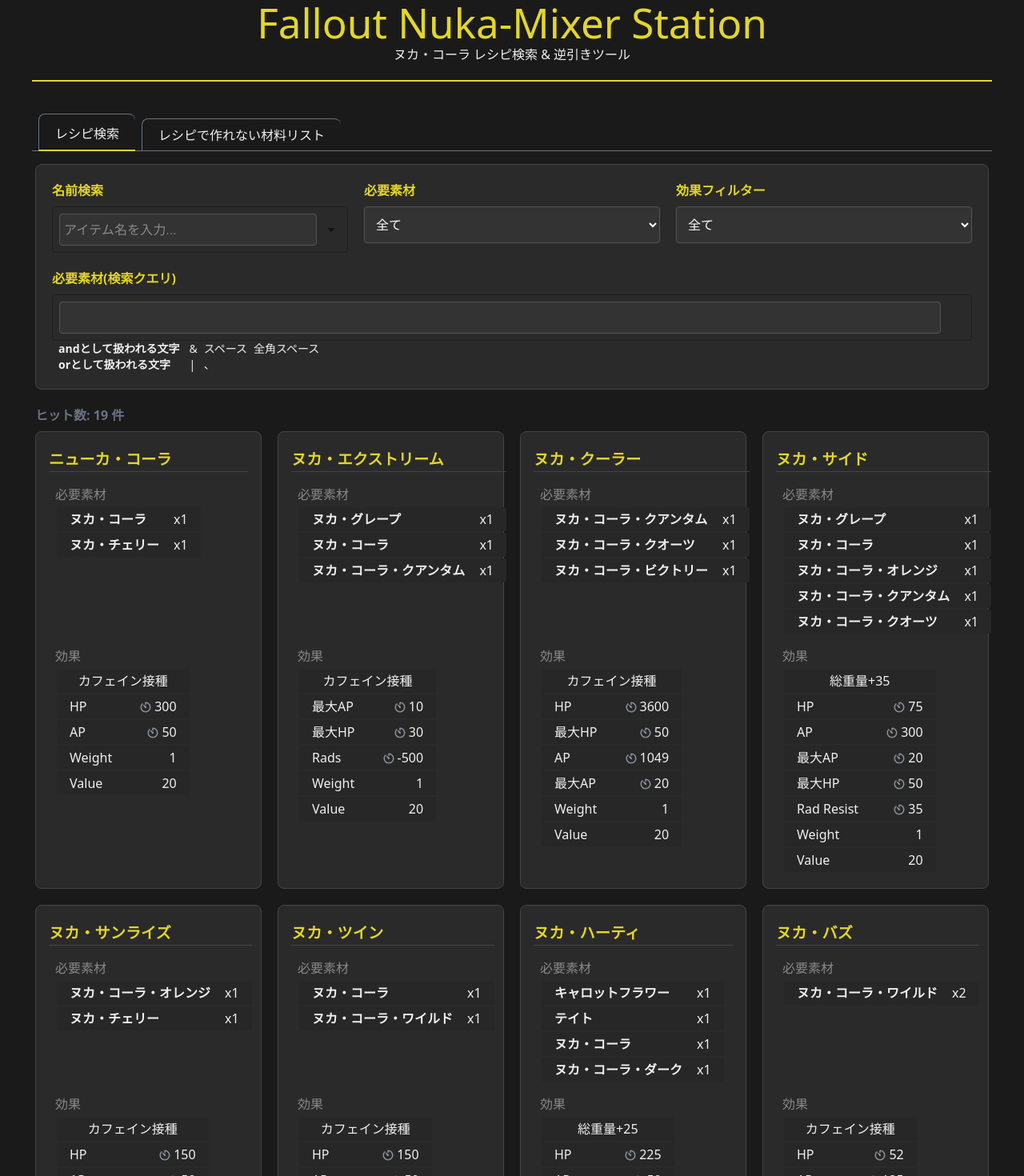
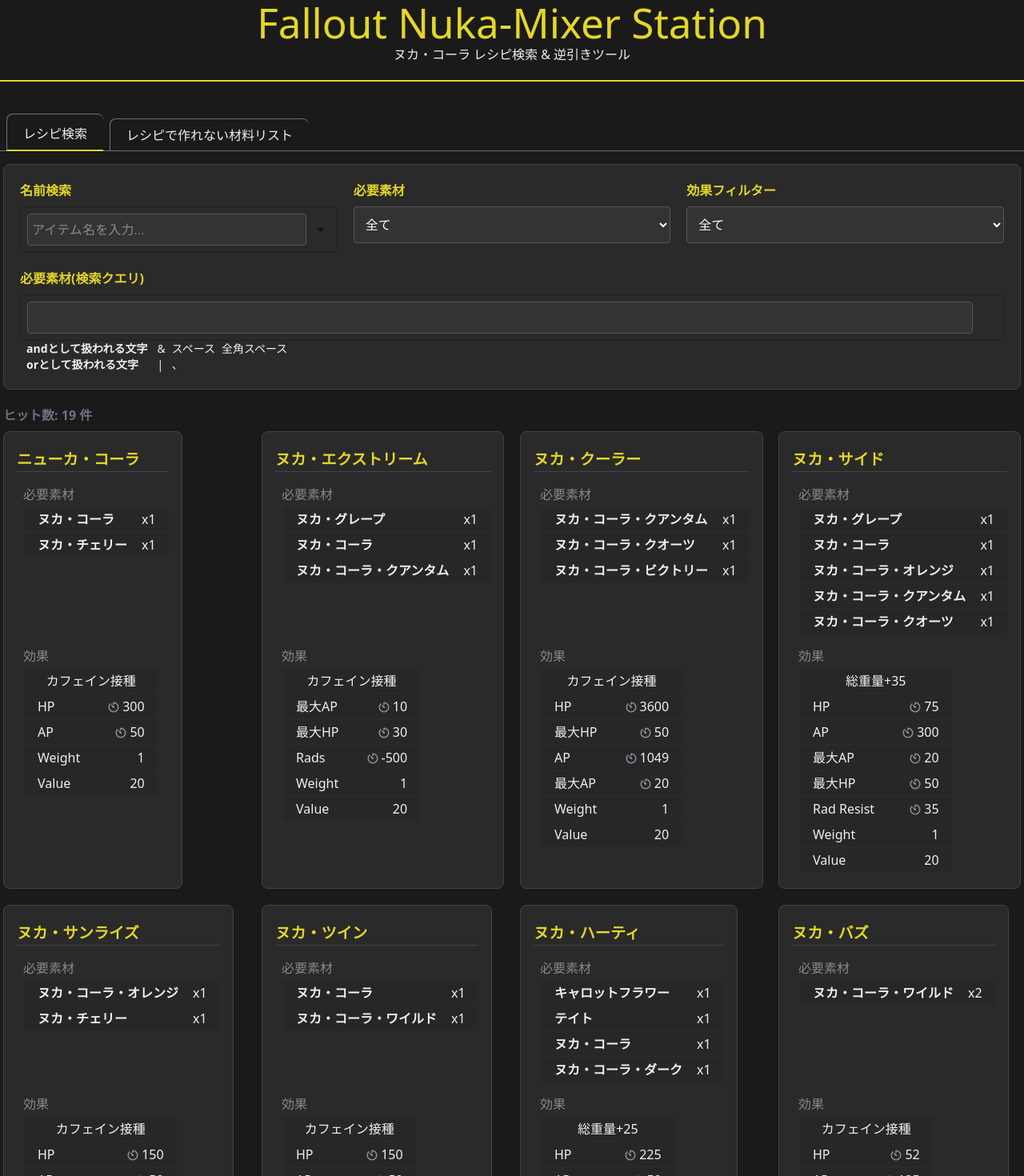
Before and after one commit to vvlvm/fallout-recipe, a React (Vite) app: page / in a window 1280 px wide. Shown: the top 1470 px of the page at 80% size. Built offline with nearby package versions, Linux system fonts and the light colour scheme.

Commit message:
ヘッダーの幅を削除し、レシピグリッドのカラム設定を修正

```diff
--- a/src/App.css
+++ b/src/App.css
@@ -6,7 +6,6 @@
 }
 
 .container {
-  width: 1200px;
   margin: 0 auto;
 
   h1 {
--- a/src/components/filters/recipeGrid.css
+++ b/src/components/filters/recipeGrid.css
@@ -1,6 +1,10 @@
 .recipe-grid {
   display: grid;
-  grid-template-columns: repeat(auto-fill, minmax(250px, 1fr));
+  /* 最大幅を割り出す
+    Array.from(document.querySelectorAll('.recipe-card'))
+    .reduce((max, e) => Math.max(max, e.offsetWidth), 0)
+  */
+  grid-template-columns: repeat(auto-fit, minmax(250px, 1fr));
   grid-template-rows: auto auto auto;
   gap: 20px;
 
@@ -14,6 +18,7 @@
     padding: 20px 16px;
     gap: 16px;
     transition: transform 0.2s;
+    width: fit-content;
 
     &:hover {
       transform: translateY(-2px);
@@ -41,16 +46,9 @@
       .list-like-grid {
         display: grid;
         grid-template-columns: 1fr auto;
-        width: fit-content;
         margin-left: 2px;
         gap: 2px;
-
-        .dead {
-          white-space: nowrap;
-          overflow: hidden;
-          text-overflow: ellipsis;
-          left: 32px;
-        }
+        width: fit-content;
 
         .item {
           display: grid;
```
